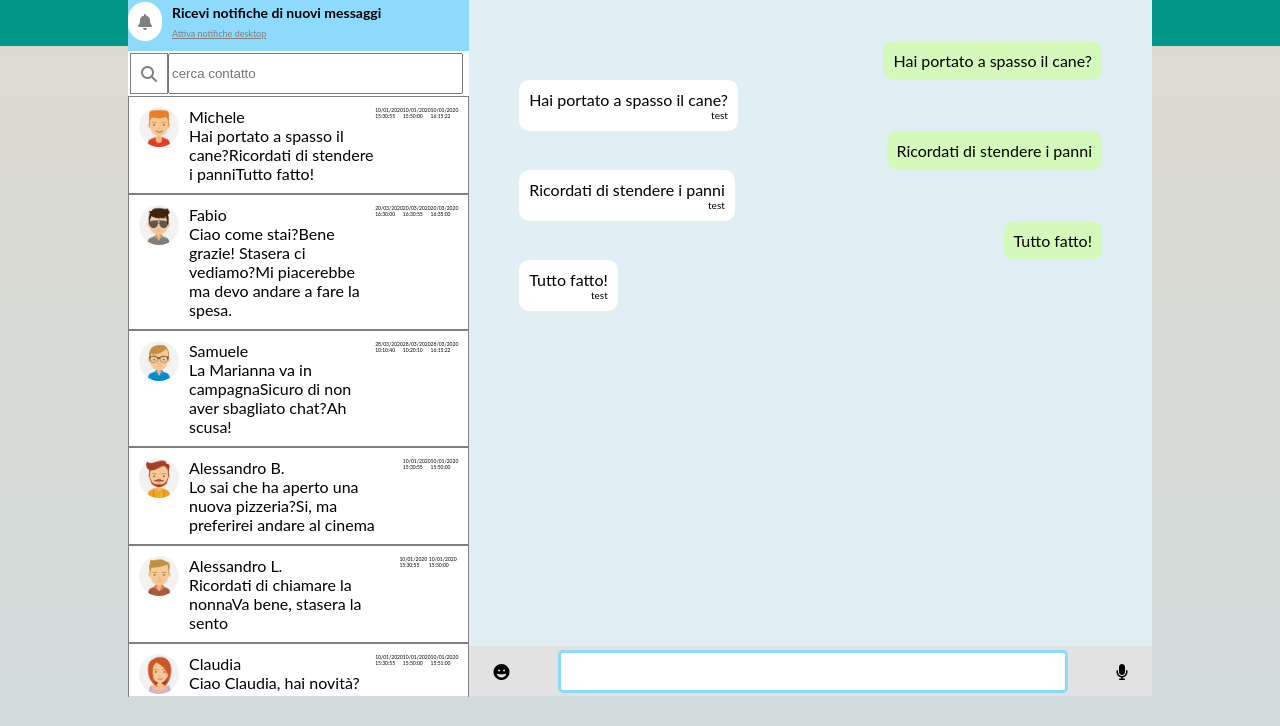
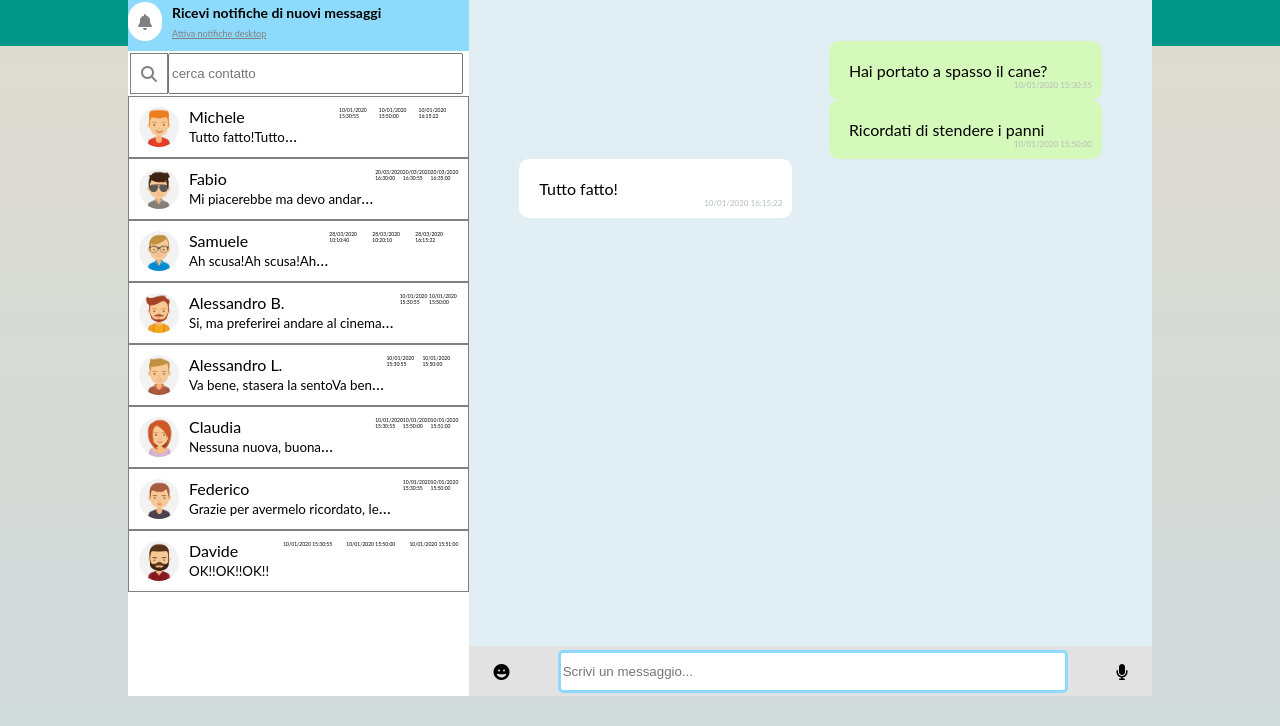
Before and after one commit to DavideManciucca/vue-boolzapp, a plain HTML site: page index.html in a window 1280 px wide. Shown: the part 74-800 px from the top of the page. Drawn offline with nearby package versions, Linux system fonts and the light colour scheme.

Commit message:
modifica html riguardante la chat e la logica

```diff
--- a/contacts-boolzapp.js
+++ b/contacts-boolzapp.js
@@ -170,24 +170,59 @@ const app = new Vue({
             }
         ],
     indexUser :0,
-    findChat:'',
-    msgToSend:'',
+    // findChat:'',
+    newText:''
 
     },
     methods:{
+        // getMessage(index){
+        //     const user = this.users[index];
+        //     const messages = user.messages;
+        //     const lastMsg = messages[messages.length - 1];
+        //     return lastMsg.message;
+        // },
         userChat(index){
             this.indexUser=index;
 
         },
-        sendMsgAction(){
-            if(this.msgToSend > 0){
-                this.users[thisindexUser].messages.push({
-                    date:'prova',
-                    message:this.msgToSend,
-                    status:'sent',
-                });
-                this.msgToSend='';
+        // sendMsgAction(){
+        //     if(this.msgToSend > 0){
+        //         this.users[thisindexUser].messages.push({
+        //             date:'prova',
+        //             message:this.msgToSend,
+        //             status:'sent',
+        //         });
+        //         console.log(this.sendMsgAction);
+        //         this.msgToSend='';
+        //     }
+        // }
+        sendInput(message, target){
+            //SIMULIAMO LA REALTA' DOVE IL NOSTRO MESSAGGIO VERRA' SPEDITO A UN SERVIZIO ESTERNO
+
+            setTimeout(()=>{
+
+                    target.messages.push(message);
+
+
+            },1000);
+        },
+
+        newInput(){
+
+            const userMess = this.users[this.indexUser];
+            const newInput ={
+                date:'modificare data ',
+                message:this.newText,
+                status:'sent'
             }
-        }
+
+            this.sendInput(newInput, userMess);
+            this.newText=''
+
+        },
+
+
     }
+
+
 })
--- a/index.html
+++ b/index.html
@@ -44,7 +44,7 @@
         <div v-for="(user,index) in users" class="single-contact" @click="userChat(index)">
           <div class="single-contact-deep"><img :src="`img/avatar${user.avatar}.jpg`" alt="user.name" class="img-user">
           <div>{{user.name}}
-           <br> <span v-for="(text, index) in user.messages" >{{text.message}}</span>
+           <br> <div class="small-box"><small><span v-for="(text, index) in user.messages" >{{user.messages[user.messages.length - 1].message}}</span> </small></div>
           </div></div>
           <div class="test" v-for="(text, index) in user.messages" >{{text.date}}</div>
         </div></div>
@@ -62,28 +62,45 @@
             <div class="icon-top-dx"><span><i class="fa-solid fa-magnifying-glass"></i></span> <span><i class="fa-solid fa-paperclip"></i></span> <span><i class="fa-solid fa-ellipsis"></i></span> </div>
           </div>
           <div class="container-chat">
-            <div class="chat" >
-              <div class="messaggio-sinistra" v-for="(message, index) in users[indexUser].messages">
+            <div class="chat">
+              <div class="wrapper-chat" v-for="(message, index) in users[indexUser].messages "
+              >
+              <div class="mess sent" :class="message.status" >
+                <div class="mess-text">{{message.message}}</div>
+                <div class="mess-time">{{message.date}}</div>
+              </div>
+              <!-- <div class="mess received">
+                <div class="mess-text">{{message.message}}</div>
+                <div class="mess-time">{{message.date}}</div>
+              </div></div> -->
+
+
+
+
+
+              <!-- <div class="messaggio-dx" v-for="(message, index) in users[indexUser].messages" :class="message.status">
 
                 <div class="right-message sent">
                   <div class="message sent ">
                     <div class="message-text">{{message.message}}</div>
                     <div class="message-data"></div>
                   </div>
-                </div>
+                </div> -->
 
                 <!-- messaggi -->
-                <div class="left-message recived">
+                <!-- <div class="left-message recived">
                 <div class="message recived ">
                   <div class="message-text" >{{message.message}}</div>
                   <div class="message-data">test</div>
-                </div></div>
+                </div></div> -->
             </div>
 
           </div>
           <div class="input-chat">
             <div><i class="fa-solid fa-face-grin"></i></div>
-            <div class=""> <input v-model="msgToSend" type="text" name="" id="input" @keyup.enter="sendMsgAction()"></div>
+            <div class=""> <input v-model.trim="newText"
+              @keyup.enter="newInput"
+              type="text" name=""  placeholder="Scrivi un messaggio..." id="input"></div>
             <div><i class="fa-solid fa-microphone"></i></div>
 
           </div>
--- a/style.css
+++ b/style.css
@@ -87,6 +87,17 @@ body{
   height: calc(100% - 60px - 55px - 44px);
   overflow-y: scroll;
 }
+.small-box{
+  /* width: 40px; */
+  text-overflow: ellipsis;
+    overflow: hidden;
+    text-overflow: ellipsis;
+    display: -webkit-box;
+    -webkit-line-clamp: 1; /* number of lines to show */
+            line-clamp: 2;
+    -webkit-box-orient: vertical;
+}
+
 .single-contact:hover{
   background-color: rgb(238, 233, 233);
 }
@@ -147,13 +158,45 @@ body{
   height: calc(100% - 55px - 50px );
   /* background-color: yellow; */
   width: 100%;
+
 }
 .chat{
   height: calc(100% - 50px - 50px);
   overflow-y: scroll;
   padding: 50px;
 }
-.message{
+/* .chat .mess::after{
+  clear: both;
+  display: table;
+  content: '';
+} */
+
+.chat .mess{
+  position: relative;
+
+  background-color: white;
+  min-width: 40%;
+  max-width: 60%;
+  border-radius: 10px;
+  padding: 20px;
+  clear: both;
+}
+.chat .mess.sent{
+  float: right;
+  background-color:#d5f9ba;
+}
+.chat .mess.received{
+  float: left;
+  background-color: white;
+}
+.chat .mess .mess-time{
+  position: absolute;
+  right: 10px;
+  color: #b6bbbc;
+  font-size: 8px;
+}
+
+/* .message{
   background-color: #D5F9BA;
   border-radius: 10px;
   padding: 10px;
@@ -169,7 +212,7 @@ body{
 .right-message{
   display: flex;
   flex-direction: row-reverse;
-}
+} */
 .input-chat{
   display: flex;
   justify-content: space-around;
```
